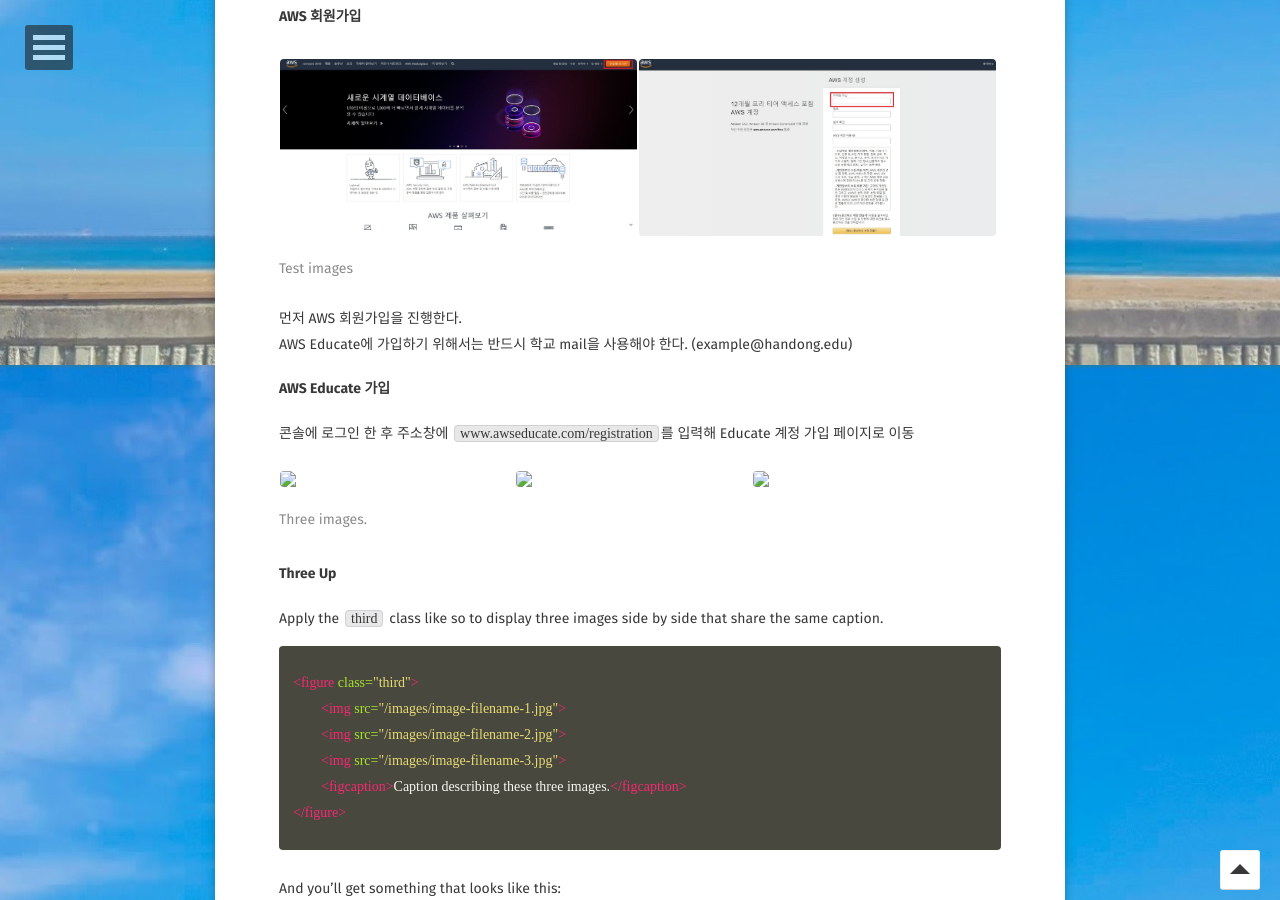
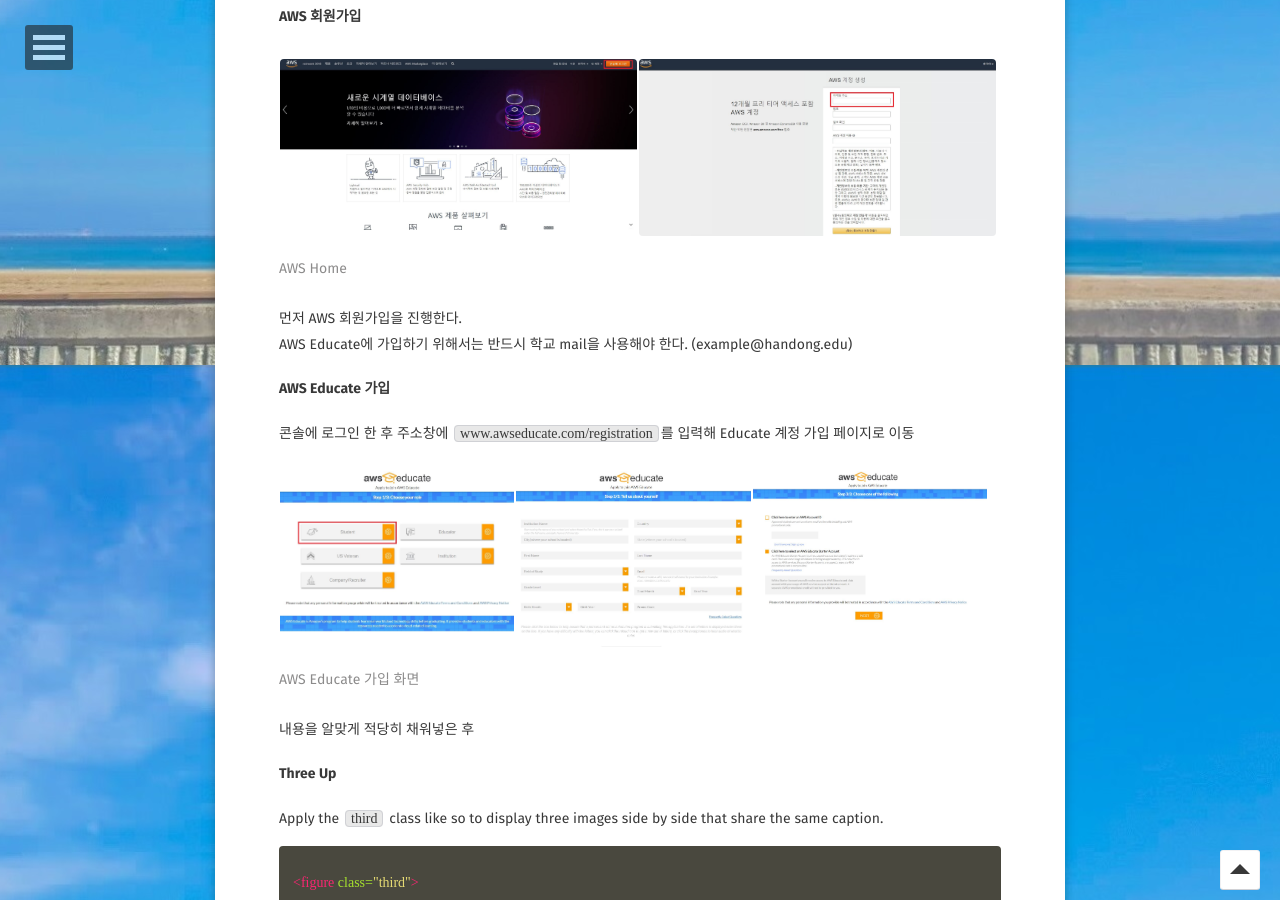
Before and after one commit to kangyechan/kangyechan.github.io, a Jekyll site: the page built from _posts/2019-01-04-aws-setting.md, in a window 1280 px wide and 900 px high, scrolled down 535 px. Built offline with Jekyll 4.4.1, drawn with Linux system fonts in a browser that asks for light colours; some web fonts are replaced; comment, search, counter and statistics services are not loaded.

Commit message:
Update 2019-01-04-aws-setting.md

```diff
--- a/_posts/2019-01-04-aws-setting.md
+++ b/_posts/2019-01-04-aws-setting.md
@@ -20,7 +20,7 @@ AWS Educate Starter는 실습계정과 같은 개념으로 1인당 75달러의
 	https://github.com/kangyechan/kangyechan.github.io/blob/master/assets/img/aws/aws_main.JPG?raw=true
 	https://github.com/kangyechan/kangyechan.github.io/blob/master/assets/img/aws/aws_join.JPG?raw=true
 {% endcapture %}
-{% include gallery images=images caption="Test images" cols=2 %}
+{% include gallery images=images caption="AWS Home" cols=2 %}
 
 먼저 AWS 회원가입을 진행한다.
 AWS Educate에 가입하기 위해서는 반드시 학교 mail을 사용해야 한다. (example@handong.edu)
@@ -30,11 +30,13 @@ AWS Educate에 가입하기 위해서는 반드시 학교 mail을 사용해야
 콘솔에 로그인 한 후 주소창에 `www.awseducate.com/registration`를 입력해 Educate 계정 가입 페이지로 이동
 
 <figure class="third">
-	<img src="./assets/img/aws/educate_join.JPG">
-	<img src="./assets/img/aws/educate_join_1.JPG">
-	<img src="./assets/img/aws/educate_join_2.JPG">
-	<figcaption>Three images.</figcaption>
+	<img src="{{site.url}}/assets/img/aws/educate_join.JPG">
+	<img src="{{site.url}}/assets/img/aws/educate_join_1.JPG">
+	<img src="{{site.url}}/assets/img/aws/educate_join_2.JPG">
+	<figcaption>AWS Educate 가입 화면</figcaption>
 </figure>
+
+내용을 알맞게 적당히 채워넣은 후
 
 #### Three Up
 
```
